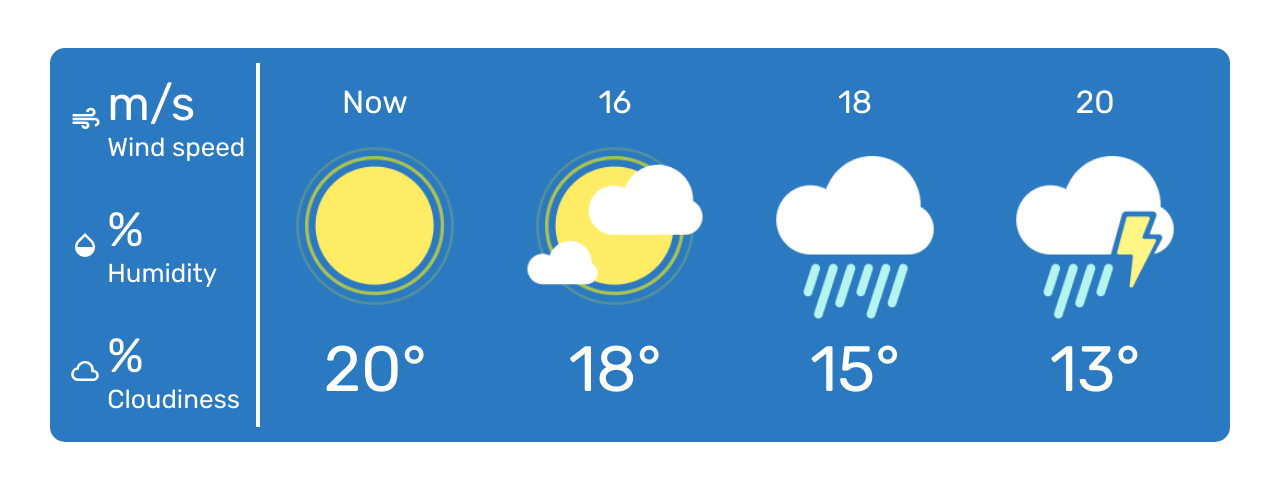
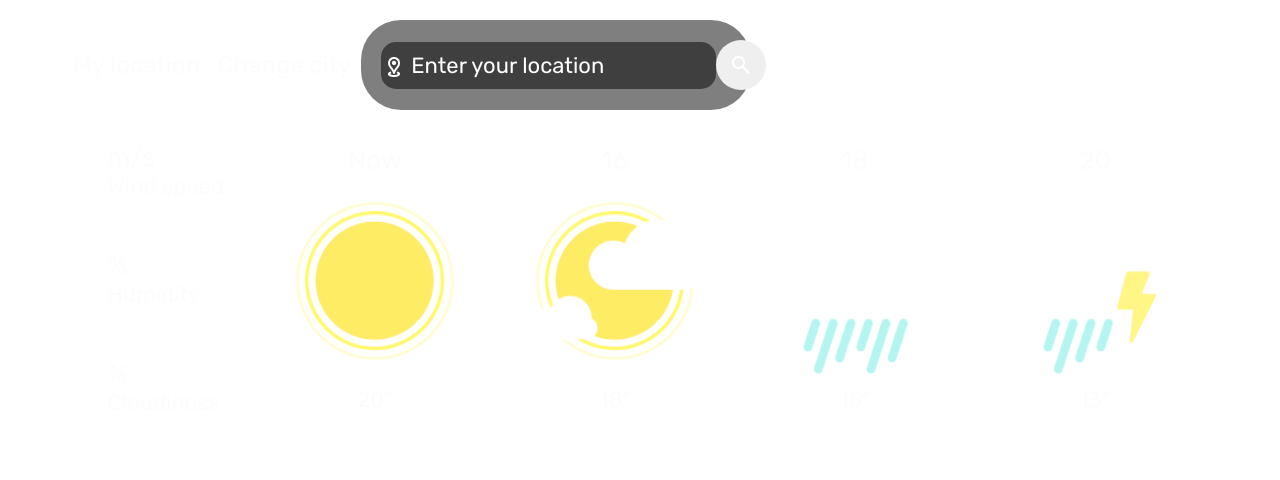
Before and after one commit to stepup981/weather_app, a Vue app: page / in a window 1280 px wide. Shown: the top 480 px of the page. Built offline with nearby package versions, Linux system fonts and the light colour scheme; no server answers.

Commit message:
fix WeatherLocation

```diff
--- a/src/App.vue
+++ b/src/App.vue
@@ -16,7 +16,7 @@ export default {
 </script>
 
 <template>
-  <div class="app">
+  <div>
     <WeatherLocation/>
     <WeatherTemperature/>
     <WeatherIndicators/>
@@ -45,7 +45,7 @@ export default {
   max-width: 100%;
   max-height: 100%;
   /* background-color: rgba(72, 150, 222, 1); */
-  color: white;
+  color: rgb(252, 252, 252);
 }
 
 </style>
--- a/src/components/WeatherIndicators.vue
+++ b/src/components/WeatherIndicators.vue
@@ -89,12 +89,13 @@ export default {
 <style lang="scss">
 .indicators {
    padding: 15px 20px;
-   font-size: 26px;
-   background-color: rgba(43, 121, 193, 1);
+   font-size: 22px;
+
    border-radius: 15px;
    margin: 0px 50px 50px 50px;
    display: grid;
    grid-template-columns: 1fr 5fr;
+
 
 
    &__firstsection {
@@ -109,6 +110,7 @@ export default {
       grid-template-columns: 1fr 4fr;
       background-color: inherit;
       align-items: center;
+      color: white;
    }
 
    &__alltitle {
@@ -117,7 +119,7 @@ export default {
 
    &__title {
       background-color: inherit;
-      font-size: 3rem;
+      font-size: 26px;
    }
 
    &__subtitle {
@@ -141,12 +143,12 @@ export default {
 
    &__hour {
       background-color: inherit;
-      font-size: 2rem;
+      font-size: 26px;
    }
 
    &__degree {
       background-color: inherit;
-      font-size: 4rem;
+      font-size: 22px;
    }
 }
 
@@ -157,6 +159,6 @@ export default {
 .imgsecondsection {
    background-color: inherit;
    width: 100%;
-   height: 70%;
+   height: 100%;
 }
 </style>
--- a/src/components/WeatherLocation.vue
+++ b/src/components/WeatherLocation.vue
@@ -4,7 +4,7 @@ import { mapActions, mapGetters } from "vuex";
 export default {
    data: () => ({
       search: '',
-      isSearchVisible: false
+      isSearchVisible: true
    }),
    computed: {
       ...mapGetters(["getWeatherMain", "getError"])
@@ -39,7 +39,6 @@ export default {
 <template>
    <div class="location">
       <div class="location__blockcity">
-         <!-- <div class="location__city">{{ getWeatherMain.name }}</div> -->
          <div class="location__change">
             <div
                @click="getLocationHandler"
@@ -55,8 +54,7 @@ export default {
                Change city
             </div>
          </div>
-      </div>
-      <Transition name="fade">
+         <Transition name="fade">
          <div
             v-show="isSearchVisible"
             class="search"
@@ -72,14 +70,15 @@ export default {
                class="search__btnloc"
                @click="getData"
             />
-            <div
-               class="search__error"
-               v-if="getError"
-            >
-               No results found!
-            </div>
          </div>
       </Transition>
+      </div>
+      <div
+         class="search__error"
+         v-if="getError"
+      >
+         No results found!
+      </div>
    </div>
 </template>
 
@@ -88,11 +87,16 @@ export default {
    padding: 20px 0px 0px 50px;
    font-size: 1.5rem;
 
+   &__blockcity {
+      display: flex;justify-content: flex-start;
+      gap: 10px;
+   }
+
    &__change {
       display: flex;
       justify-content: flex-start;
       align-items: center;
-      opacity: 0.7;
+      opacity: 1;
    }
 
    &__mylocation {
@@ -117,7 +121,7 @@ export default {
 }
 
 .search {
-   background-color: rgba(43, 121, 193, 1);
+   background-color: rgba(0,0,0,0.5);
    border-radius: 40px;
    text-align: left;
    color: white;
```
